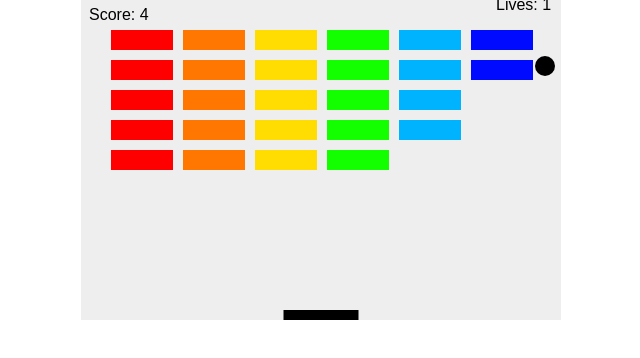
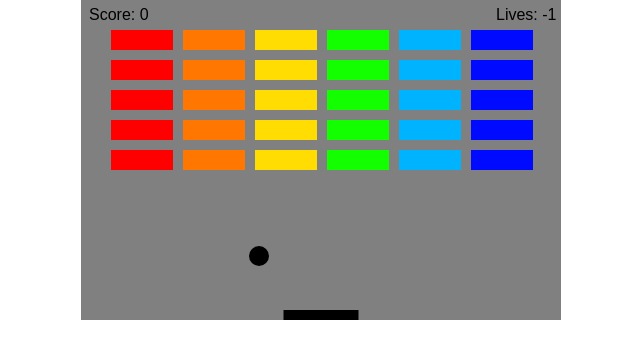
Before and after one commit to kentongelis/BreakOut, a website with bundled scripts: page index.html in a window 1280 px wide. Shown: the whole page, without its empty margins (319-959 px from the left). Built offline with nearby package versions, Linux system fonts and the light colour scheme.

Commit message:
adding OOP

```diff
--- /dev/null
+++ b/Background.js
@@ -0,0 +1,17 @@
+/* eslint-disable import/extensions */
+import Sprite from './Sprite.js';
+
+const canvas = document.getElementById('myCanvas');
+
+class Background extends Sprite {
+// eslint-disable-next-line class-methods-use-this
+  render(ctx) {
+    ctx.beginPath();
+    ctx.globalCompositeOperation = 'destination-over';
+    ctx.fillStyle = 'grey';
+    ctx.fillRect(0, 0, canvas.width, canvas.height);
+    ctx.closePath();
+  }
+}
+
+export default Background;
--- /dev/null
+++ b/Ball.js
@@ -0,0 +1,26 @@
+/* eslint-disable import/extensions */
+import Sprite from './Sprite.js';
+
+class Ball extends Sprite {
+  constructor(x, y, radius = 10, color = '#000000') {
+    super(x, y, 0, 0, color);
+    this.radius = radius;
+    this.dx = 2;
+    this.dy = 2;
+  }
+
+  move() {
+    this.x += this.dx;
+    this.y += this.dy;
+  }
+
+  render(ctx) { // Overrides the existing render method!
+    ctx.beginPath();
+    ctx.arc(this.x, this.y, this.radius, 0, Math.PI * 2);
+    ctx.fillStyle = this.color;
+    ctx.fill();
+    ctx.closePath();
+  }
+}
+
+export default Ball;
--- /dev/null
+++ b/Brick.js
@@ -0,0 +1,11 @@
+/* eslint-disable import/extensions */
+import Sprite from './Sprite.js';
+
+class Brick extends Sprite {
+  constructor(x, y, width = 62, height = 20, color = '#000000') {
+    super(x, y, width, height, color); // pass arguments to Sprite!
+    this.status = true;// adds a new property
+  }
+}
+
+export default Brick;
--- /dev/null
+++ b/Bricks.js
@@ -0,0 +1,63 @@
+/* eslint-disable import/extensions */
+import Brick from './Brick.js';
+
+class Bricks {
+  constructor(x, y, width = 62, height = 20, color = '#000000') {
+    this.width = width;
+    this.height = height;
+    this.color = color;
+    this.x = x;
+    this.y = y;
+    this.rowCount = 5;
+    this.columnCount = 6;
+    this.padding = 10;
+    this.offsetTop = 30;
+    this.offsetLeft = 30;
+    this.bricks = [];
+    // eslint-disable-next-line no-plusplus
+    for (let c = 0; c < this.columnCount; c++) {
+      this.bricks[c] = [];
+      // eslint-disable-next-line no-plusplus
+      for (let r = 0; r < this.rowCount; r++) {
+      // bricks[c][r] = { x: 0, y: 0, status: 1 };
+        this.bricks[c][r] = new Brick();
+      }
+    }
+  }
+
+  render(ctx) {
+    // eslint-disable-next-line no-plusplus
+    for (let c = 0; c < this.columnCount; c++) {
+      // eslint-disable-next-line no-plusplus
+      for (let r = 0; r < this.rowCount; r++) {
+        if (this.bricks[c][r].status) {
+          const brickX = (c * (this.width + this.padding)) + this.offsetLeft;
+          const brickY = (r * (this.height + this.padding)) + this.offsetTop;
+          this.x = brickX;
+          this.y = brickY;
+          ctx.beginPath();
+          ctx.rect(brickX, brickY, this.width, this.height);
+          if (c === 0) {
+            ctx.fillStyle = '#FF0000';
+          } else if (c === 1) {
+            ctx.fillStyle = '#ff7700';
+          } else if (c === 2) {
+            ctx.fillStyle = '#ffdd03';
+          } else if (c === 3) {
+            ctx.fillStyle = '#13ff00';
+          } else if (c === 4) {
+            ctx.fillStyle = '#00b3ff';
+          } else if (c === 5) {
+            ctx.fillStyle = '#000aff';
+          } else if (c === 6) {
+            ctx.fillStyle = '#002cff';
+          }
+          ctx.fill();
+          ctx.closePath();
+        }
+      }
+    }
+  }
+}
+
+export default Bricks;
--- /dev/null
+++ b/Lives.js
@@ -0,0 +1,29 @@
+// eslint-disable-next-line import/extensions
+import Sprite from './Sprite.js';
+
+const canvas = document.getElementById('myCanvas');
+
+class Lives extends Sprite {
+  constructor(x = canvas.width - 65, y = 20, color = '#000000') {
+    super(x, y, color);
+    this.color = color;
+    this.lives = 3;
+    this.font = '16px Arial';
+  }
+
+  render(ctx) {
+    ctx.font = this.font;
+    ctx.fillStyle = this.color;
+    ctx.fillText(`Lives: ${this.lives}`, this.x, this.y);
+  }
+
+  loseLife() {
+    this.lives -= 1;
+  }
+
+  reset() {
+    this.lives = 3;
+  }
+}
+
+export default Lives;
--- /dev/null
+++ b/Paddle.js
@@ -0,0 +1,21 @@
+/* eslint-disable import/extensions */
+import Sprite from './Sprite.js';
+
+const canvas = document.getElementById('myCanvas');
+
+class Paddle extends Sprite {
+  constructor(x, y, width = 75, height = 10, color = '#000000') {
+    super(x, y, width, height, color);
+    this.X = (canvas.width - this.width) / 2;
+  }
+
+  render(ctx) {
+    ctx.beginPath();
+    ctx.rect(this.X, canvas.height - this.height, this.width, this.height);
+    ctx.fillStyle = this.color;
+    ctx.fill();
+    ctx.closePath();
+  }
+}
+
+export default Paddle;
--- /dev/null
+++ b/Score.js
@@ -0,0 +1,27 @@
+// eslint-disable-next-line import/extensions
+import Sprite from './Sprite.js';
+
+class Score extends Sprite {
+  constructor(x = 8, y = 20, color = '#000000') {
+    super(x, y, color);
+    this.color = color;
+    this.font = '16px Arial';
+    this.score = 0;
+  }
+
+  render(ctx) {
+    ctx.font = this.font;
+    ctx.fillStyle = this.color;
+    ctx.fillText(`Score: ${this.score}`, this.x, this.y);
+  }
+
+  update(points) {
+    this.score += points;
+  }
+
+  reset() {
+    this.score = 0;
+  }
+}
+
+export default Score;
--- /dev/null
+++ b/Sprite.js
@@ -0,0 +1,19 @@
+class Sprite {
+  constructor(x = 0, y = 0, width = 100, height = 100, color = '#f00000') {
+    this.x = x;
+    this.y = y;
+    this.width = width;
+    this.height = height;
+    this.color = color;
+  }
+
+  render(ctx) {
+    ctx.beginPath();
+    ctx.rect(this.x, this.y, this.width, this.height);
+    ctx.fillStyle = this.color;
+    ctx.fill();
+    ctx.closePath();
+  }
+}
+
+export default Sprite;
--- a/index.html
+++ b/index.html
@@ -18,7 +18,7 @@
   <body>
     <canvas id="myCanvas" width="480" height="320"></canvas>
 
-    <script src="index.js"></script>
+    <script src="index.js" type="module"></script>
 
   </body>
 </html>
--- a/index.js
+++ b/index.js
@@ -1,40 +1,23 @@
+/* eslint-disable import/extensions */
+import Ball from './Ball.js';
+import Paddle from './Paddle.js';
+import Background from './Background.js';
+import Score from './Score.js';
+import Lives from './Lives.js';
+import Bricks from './Bricks.js';
+
 const canvas = document.getElementById('myCanvas');
 const ctx = canvas.getContext('2d');
 
-let x = canvas.width / 2;
-let y = canvas.height - 30;
-let dx = 2;
-let dy = -2;
-
-const ballRadius = 10;
-
-const paddleHeight = 10;
-const paddleWidth = 75;
-let paddleX = (canvas.width - paddleWidth) / 2;
+const ball = new Ball(200, 200, 10);
+const paddle = new Paddle();
+const bricks = new Bricks();
+const background = new Background();
+const score = new Score();
+const lives = new Lives();
 
 let rightPressed = false;
 let leftPressed = false;
-
-const brickRowCount = 5;
-const brickColumnCount = 6;
-const brickWidth = 62;
-const brickHeight = 20;
-const brickPadding = 10;
-const brickOffsetTop = 30;
-const brickOffsetLeft = 30;
-
-const bricks = [];
-// eslint-disable-next-line no-plusplus
-for (let c = 0; c < brickColumnCount; c++) {
-  bricks[c] = [];
-  // eslint-disable-next-line no-plusplus
-  for (let r = 0; r < brickRowCount; r++) {
-    bricks[c][r] = { x: 0, y: 0, status: 1 };
-  }
-}
-
-let score = 0;
-let lives = 3;
 
 // eslint-disable-next-line no-use-before-define
 document.addEventListener('keydown', keyDownHandler, false);
@@ -46,7 +29,7 @@ document.addEventListener('mousemove', mouseMoveHandler, false);
 function mouseMoveHandler(e) {
   const relativeX = e.clientX - canvas.offsetLeft;
   if (relativeX > 0 && relativeX < canvas.width) {
-    paddleX = relativeX - paddleWidth / 2;
+    paddle.X = relativeX - paddle.width / 2;
   }
 }
 
@@ -68,20 +51,20 @@ function keyUpHandler(e) {
 
 function collisionDetection() {
   // eslint-disable-next-line no-plusplus
-  for (let c = 0; c < brickColumnCount; c++) {
+  for (let c = 0; c < bricks.columnCount; c++) {
     // eslint-disable-next-line no-plusplus
-    for (let r = 0; r < brickRowCount; r++) {
-      const b = bricks[c][r];
-      if (b.status === 1) {
-        if (x > b.x
-          && x < b.x + brickWidth
-          && y > b.y
-          && y < b.y + brickHeight) {
-          dy = -dy;
-          b.status = 0;
+    for (let r = 0; r < bricks.rowCount; r++) {
+      const b = bricks.bricks[c][r];
+      if (b.status === true) {
+        if (ball.x > b.x
+          && ball.x < b.x + bricks.width
+          && ball.y > b.y
+          && ball.y < b.y + bricks.height) {
+          ball.dy = -ball.dy;
+          b.status = false;
           // eslint-disable-next-line no-plusplus
-          score++;
-          if (score === brickRowCount * brickColumnCount) {
+          score.update(1);
+          if (score.score === bricks.rowCount * bricks.columnCount) {
             // eslint-disable-next-line no-alert
             alert('YOU WIN, CONGRATULATIONS!');
             document.location.reload();
@@ -92,109 +75,49 @@ function collisionDetection() {
   }
 }
 
-function drawScore() {
-  ctx.font = '16px Arial';
-  ctx.fillStyle = '#000000';
-  ctx.fillText(`Score: ${score}`, 8, 20);
-}
-
-function drawLives() {
-  ctx.font = '16px Arial';
-  ctx.fillStyle = '#000000';
-  ctx.fillText(`Lives: ${lives}`, canvas.width - 65, 10);
-}
-
-function drawBricks() {
-  // eslint-disable-next-line no-plusplus
-  for (let c = 0; c < brickColumnCount; c++) {
-    // eslint-disable-next-line no-plusplus
-    for (let r = 0; r < brickRowCount; r++) {
-      if (bricks[c][r].status === 1) {
-        const brickX = (c * (brickWidth + brickPadding)) + brickOffsetLeft;
-        const brickY = (r * (brickHeight + brickPadding)) + brickOffsetTop;
-        bricks[c][r].x = brickX;
-        bricks[c][r].y = brickY;
-        ctx.beginPath();
-        ctx.rect(brickX, brickY, brickWidth, brickHeight);
-        if (c === 0) {
-          ctx.fillStyle = '#FF0000';
-        } else if (c === 1) {
-          ctx.fillStyle = '#ff7700';
-        } else if (c === 2) {
-          ctx.fillStyle = '#ffdd03';
-        } else if (c === 3) {
-          ctx.fillStyle = '#13ff00';
-        } else if (c === 4) {
-          ctx.fillStyle = '#00b3ff';
-        } else if (c === 5) {
-          ctx.fillStyle = '#000aff';
-        } else if (c === 6) {
-          ctx.fillStyle = '#002cff';
-        }
-        ctx.fill();
-        ctx.closePath();
-      }
-    }
-  }
-}
-
-function drawBall() {
-  ctx.beginPath();
-  ctx.arc(x, y, ballRadius, 0, Math.PI * 2);
-  ctx.fillStyle = '#000000';
-  ctx.fill();
-  ctx.closePath();
-}
-
-function drawPaddle() {
-  ctx.beginPath();
-  ctx.rect(paddleX, canvas.height - paddleHeight, paddleWidth, paddleHeight);
-  ctx.fillStyle = '000000';
-  ctx.fill();
-  ctx.closePath();
-}
-
 function draw() {
   ctx.clearRect(0, 0, canvas.width, canvas.height);
-  drawBricks();
-  drawBall();
-  drawPaddle();
-  drawScore();
-  drawLives();
+  ball.render(ctx);
+  ball.move();
+  bricks.render(ctx);
+  paddle.render(ctx);
+  score.render(ctx);
+  lives.render(ctx);
+  background.render(ctx);
   collisionDetection();
 
-  if (x + dx > canvas.width - ballRadius || x + dx < ballRadius) {
-    dx = -dx;
-  } if (y + dy < ballRadius) {
-    dy = -dy;
-  } else if (y + dy > canvas.height - ballRadius) {
-    if (x > paddleX && x < paddleX + paddleWidth) {
-      dy = -dy;
+  if (ball.x + ball.dx > canvas.width - ball.radius || ball.x + ball.dx < ball.radius) {
+    ball.dx = -ball.dx;
+  } if (ball.y + ball.dy < ball.radius) {
+    ball.dy = -ball.dy;
+  } else if (ball.y + ball.dy > canvas.height - ball.radius) {
+    if (ball.x > paddle.X && ball.x < paddle.X + paddle.width) {
+      ball.dy = -ball.dy;
     } else {
       // eslint-disable-next-line no-plusplus
-      lives--;
-      if (!lives) {
+      lives.loseLife();
+      if (lives.lives === 0) {
         // eslint-disable-next-line no-alert
         alert('GAME OVER');
         document.location.reload();
       } else {
-        x = canvas.width / 2;
-        y = canvas.height - 30;
-        dx = 2;
-        dy = -2;
-        paddleX = (canvas.width - paddleWidth) / 2;
+        ball.x = canvas.width / 2;
+        ball.y = canvas.height - 30;
+        ball.dx = 2;
+        ball.dy = -2;
+        paddle.X = (canvas.width - paddle.width) / 2;
       }
     }
   }
 
-  if (rightPressed && paddleX < canvas.width - paddleWidth) {
-    paddleX += 7;
-  } else if (leftPressed && paddleX > 0) {
-    paddleX -= 7;
+  if (rightPressed && paddle.X < canvas.width - paddle.width) {
+    paddle.X += 7;
+  } else if (leftPressed && paddle.X > 0) {
+    paddle.X -= 7;
   }
 
-  x += dx;
-  y += dy;
+  ball.x += ball.dx;
+  ball.y += ball.dy;
 
   requestAnimationFrame(draw);
 }
```
